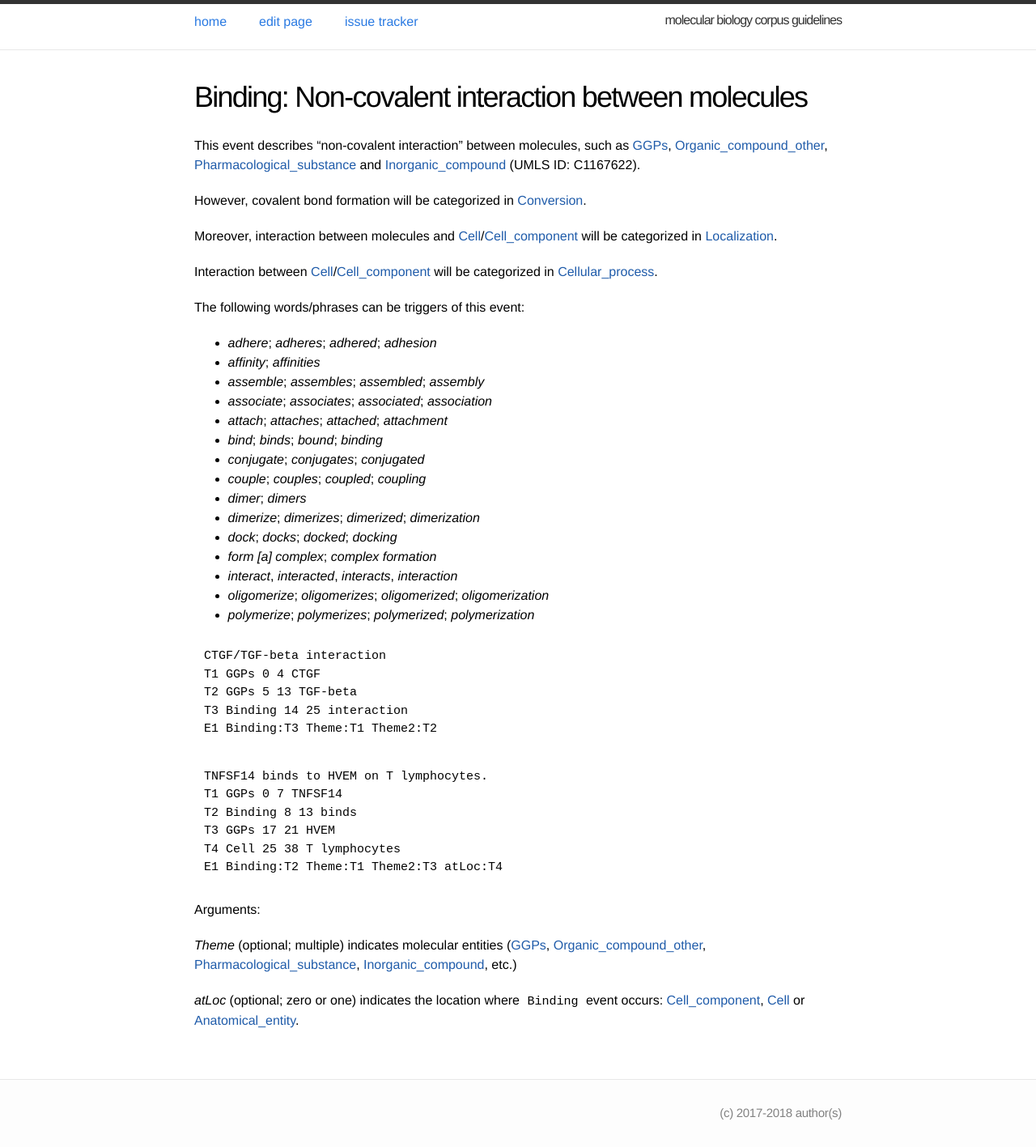
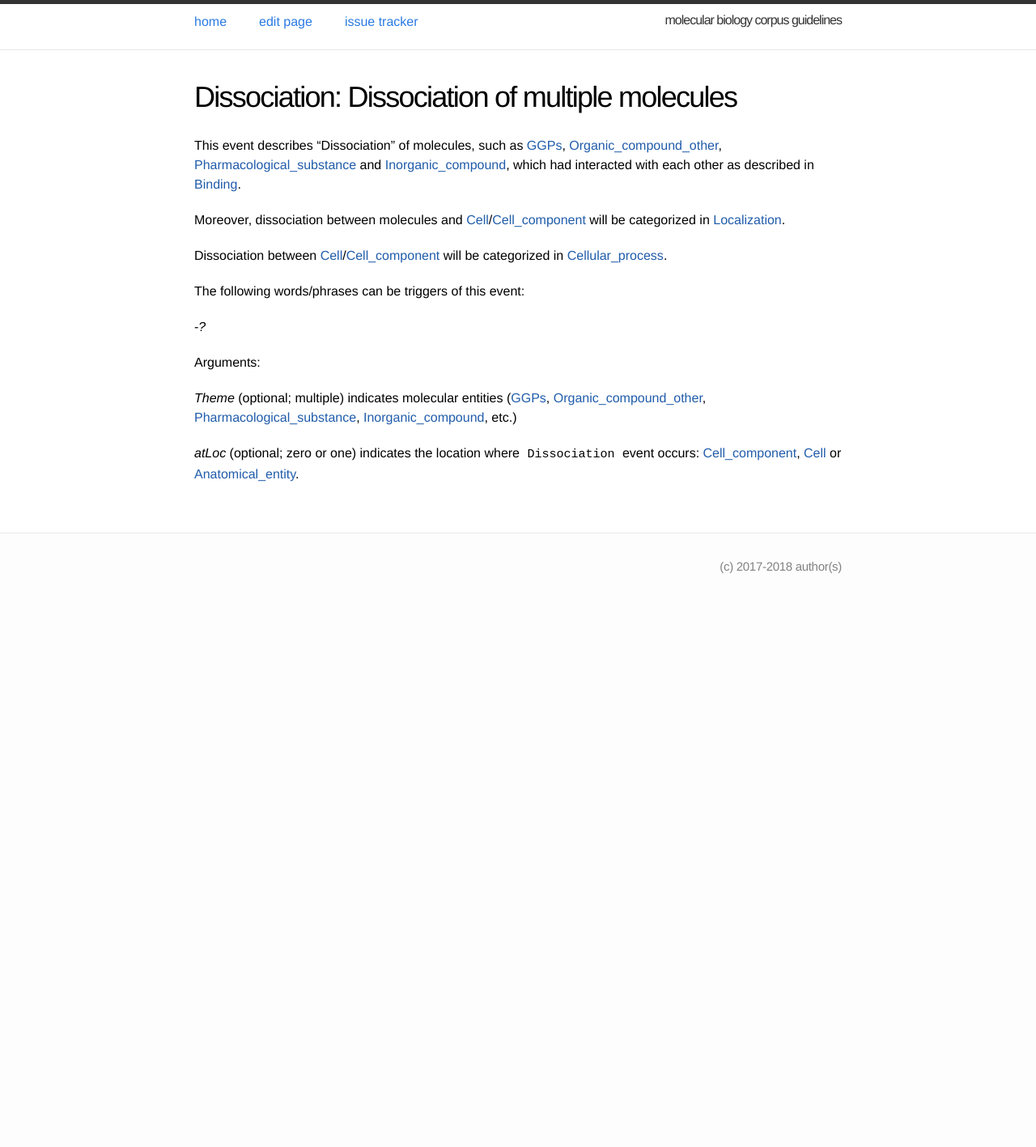
Before and after one commit to ezcatdb/molbiol_lung_corpus-guidelines, a Jekyll site: the page built from _event/Dissociation.md, in a window 1280 px wide. Shown: the whole page at 81% size. Built offline with Jekyll 4.4.1, drawn with Linux system fonts in a browser that asks for light colours; after the commit the page ends 900 px from its top, so only the background shows below that.

Commit message:
corrected new file, _event/Dissociation.md

```diff
--- a/_event/Dissociation.md
+++ b/_event/Dissociation.md
@@ -1,61 +1,30 @@
 ---
 layout: entry
-title: "Binding"
+title: "Dissociation"
 category: "Biological process"
-shortdef: "Non-covalent interaction between molecules"
-order: 21
+shortdef: "Dissociation of multiple molecules"
+order: 22
 ---
 
 <!--
 This event is based on the <a href="http://www.nactem.ac.uk/meta-knowledge/">GENIA-Meta-knowledge corpus</a> at <a href="http://www.nactem.ac.uk/">NaCTeM</a>.
 -->
 
-This event describes "non-covalent interaction" between molecules, such as [GGPs](), [Organic_compound_other](), [Pharmacological_substance]() and [Inorganic_compound]() (UMLS ID: C1167622).
+This event describes "Dissociation" of molecules, such as [GGPs](), [Organic_compound_other](), [Pharmacological_substance]() and [Inorganic_compound](), which had interacted with each other as described in [Binding]().
 
-However, covalent bond formation will be categorized in [Conversion]().
+Moreover, dissociation between molecules and [Cell]()/[Cell_component]() will be categorized in [Localization]().
 
-Moreover, interaction between molecules and [Cell]()/[Cell_component]() will be categorized in [Localization]().
-
-Interaction between [Cell]()/[Cell_component]() will be categorized in [Cellular_process]().
+Dissociation between [Cell]()/[Cell_component]() will be categorized in [Cellular_process]().
 
 The following words/phrases can be triggers of this event:
 
-- *adhere*; *adheres*; *adhered*; *adhesion*
-- *affinity*; *affinities*
-- *assemble*; *assembles*; *assembled*; *assembly*
-- *associate*; *associates*; *associated*; *association*
-- *attach*; *attaches*; *attached*; *attachment*
-- *bind*; *binds*; *bound*; *binding*
-- *conjugate*; *conjugates*; *conjugated*
-- *couple*; *couples*; *coupled*; *coupling*
-- *dimer*; *dimers*
-- *dimerize*; *dimerizes*; *dimerized*; *dimerization*
-- *dock*; *docks*; *docked*; *docking*
-- *form [a] complex*; *complex formation*
-- *interact*, *interacted*, *interacts*, *interaction*
-- *oligomerize*; *oligomerizes*; *oligomerized*; *oligomerization*
-- *polymerize*; *polymerizes*; *polymerized*; *polymerization*
+-*?*
 
-~~~ ann
-CTGF/TGF-beta interaction
-T1 GGPs 0 4 CTGF
-T2 GGPs 5 13 TGF-beta
-T3 Binding 14 25 interaction
-E1 Binding:T3 Theme:T1 Theme2:T2
-~~~
-~~~ ann
-TNFSF14 binds to HVEM on T lymphocytes.
-T1 GGPs 0 7 TNFSF14
-T2 Binding 8 13 binds
-T3 GGPs 17 21 HVEM
-T4 Cell 25 38 T lymphocytes
-E1 Binding:T2 Theme:T1 Theme2:T3 atLoc:T4
-~~~
 
 Arguments:
 
 *Theme* (optional; multiple) indicates molecular entities ([GGPs](), [Organic_compound_other](), [Pharmacological_substance](), [Inorganic_compound](), etc.)
 
-*atLoc* (optional; zero or one) indicates the location where `Binding` event occurs: [Cell_component](), [Cell]() or [Anatomical_entity]().
+*atLoc* (optional; zero or one) indicates the location where `Dissociation` event occurs: [Cell_component](), [Cell]() or [Anatomical_entity]().
 
 <!--details-->
```
